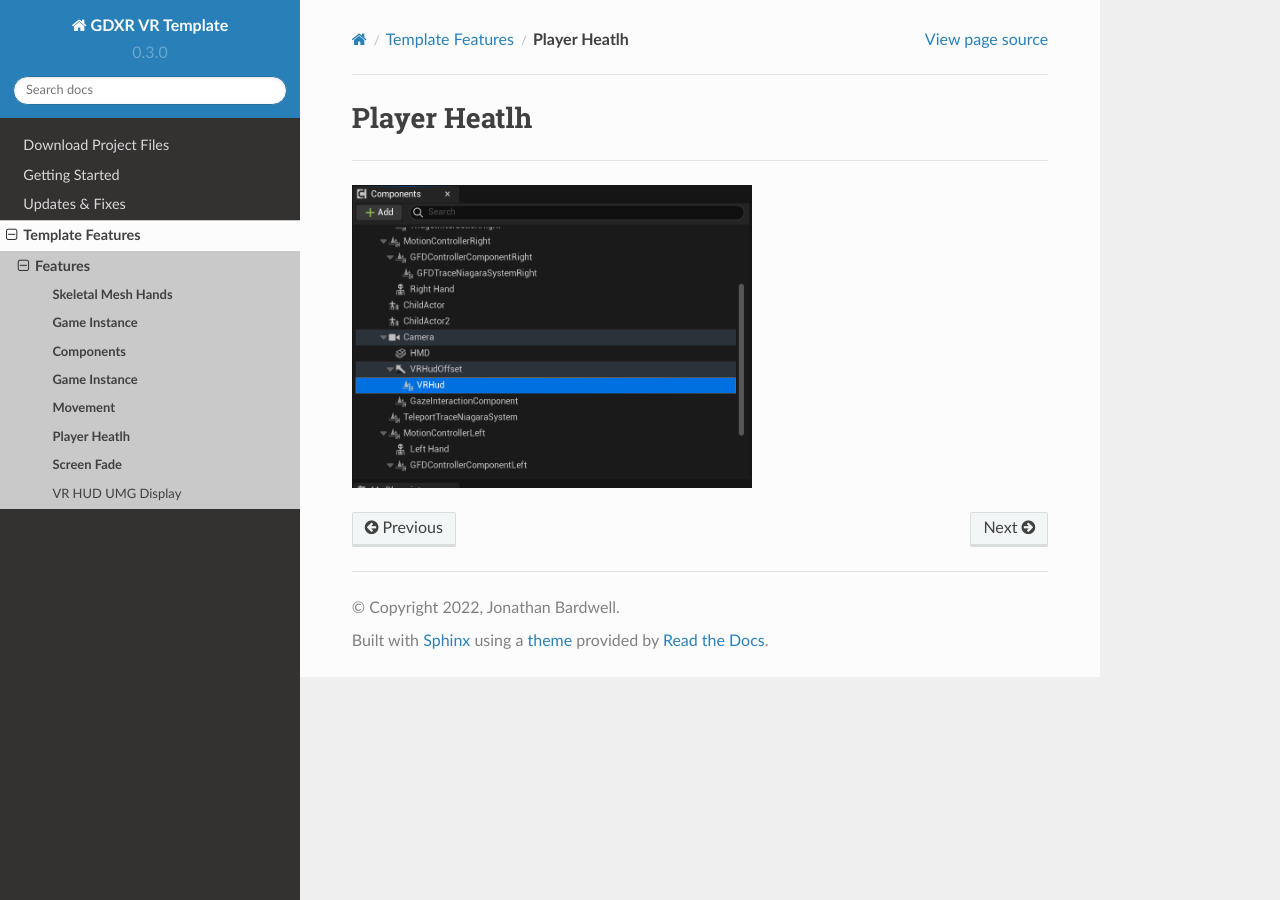
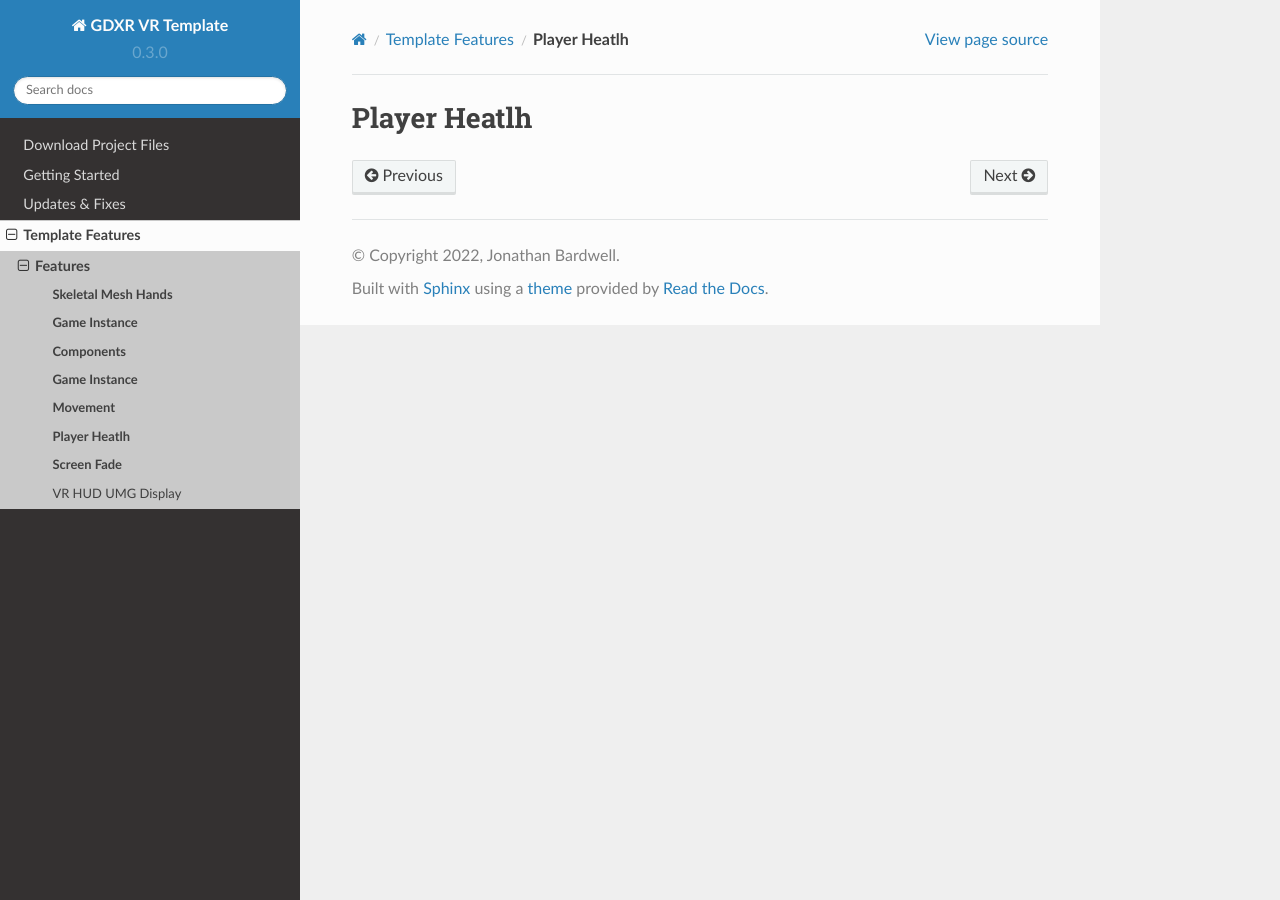
Before and after one commit to jonathan9232/GDXR-VR-Template-Documentation, a Sphinx documentation site: the page built from docs/source/PlayerHealth.rst, in a window 1280 px wide. Built offline with Sphinx 7.4.7 and the Read the Docs theme 2.0.0, drawn with Linux system fonts in a browser that asks for light colours.

Commit message:
Update PlayerHealth.rst

```diff
--- a/docs/source/PlayerHealth.rst
+++ b/docs/source/PlayerHealth.rst
@@ -1,8 +1,2 @@
 **Player Heatlh**
 ^^^^^^^^^^^^^^^^^
-
--------------------------------------------------------------------------------------------------------------------
-
-.. image:: Images/VRhud/1.PNG
-  :width: 400
-  :alt: VR Hud Component displayed in the VR Pawn Bleprint component list.
```
